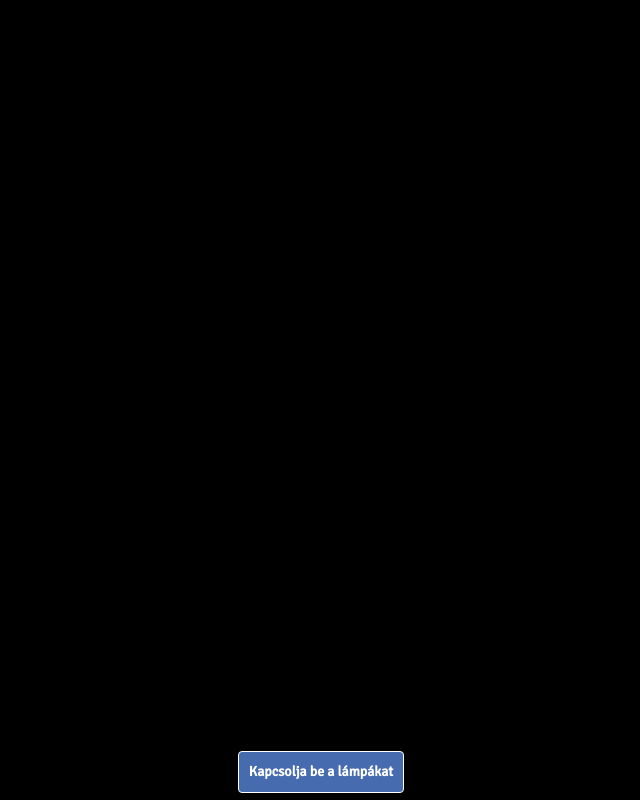
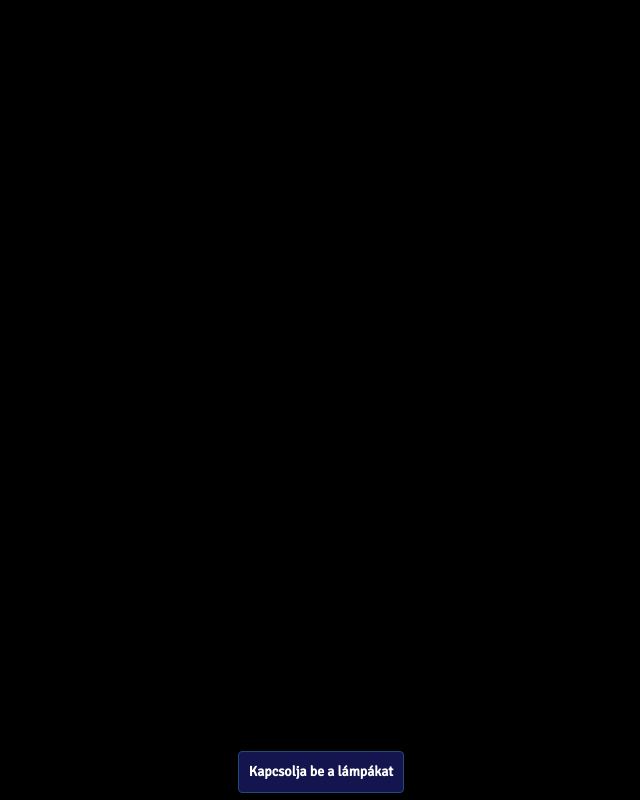
Before and after one commit to Mani-Poudel/Puskas-Ervin, a website: page index.html in a window 1280 px wide. In both pictures the pointer is over the button "Kapcsolja be a lámpákat". Shown: the whole page, without its empty margins (319-959 px from the left). Drawn offline with nearby package versions, Linux system fonts and the light colour scheme.

Commit message:
Update stylesheet.css

```diff
--- a/stylesheet.css
+++ b/stylesheet.css
@@ -1295,9 +1295,9 @@ audio {
     .btn-primary:active,
     .btn-primary.active,
     .open .dropdown-toggle.btn-primary {
-        border-color: #fff;
+/*         border-color: #fff; */
         color: #fff;
-        background-color: #466baf;
+       background-color: #14144e;
     }
 
 
```
